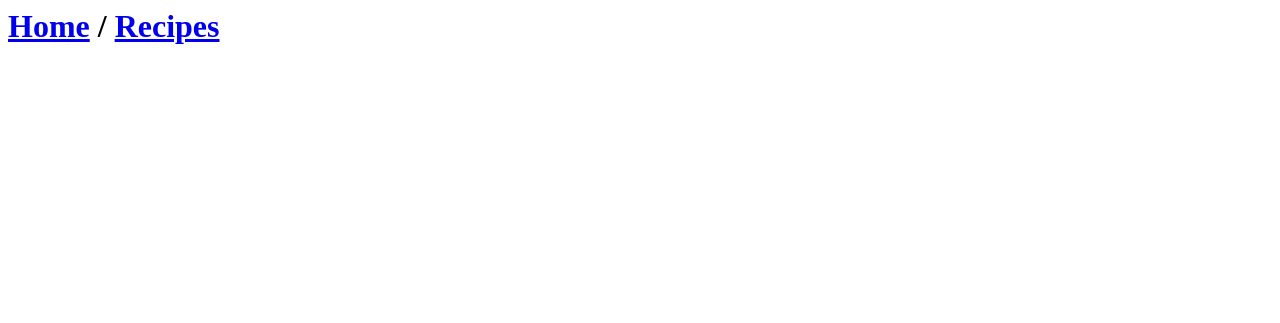
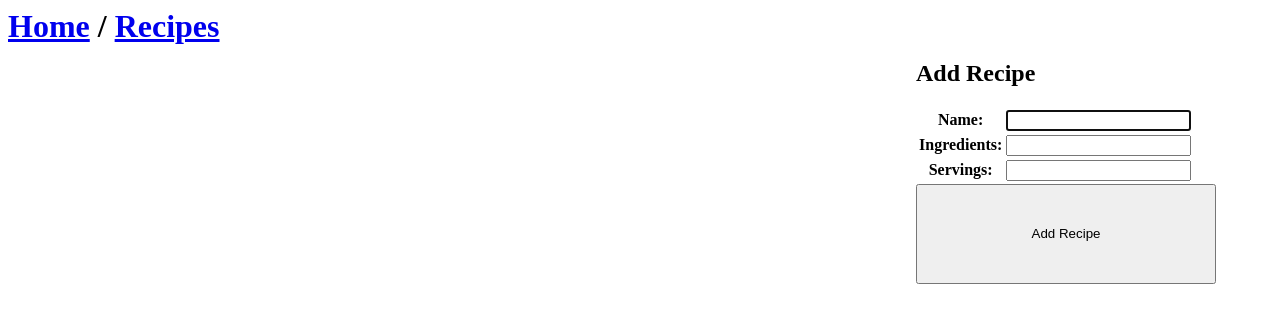
Before and after one commit to vregazzi/food-inventory, a Django app: page /recipes/ in a window 1280 px wide. Shown: the top 323 px of the page. Run offline with Django 4.2, Linux system fonts and the light colour scheme; data that the repository does not hold is empty.

Commit message:
finish recipe pages functionality/layout

```diff
--- a/food_inventory/forms.py
+++ b/food_inventory/forms.py
@@ -68,3 +68,30 @@ class AddIngredientForm(forms.Form):
             attrs={'size': 50}
             )
         )
+
+
+class AddRecipeForm(forms.Form):
+    name = forms.CharField(
+        required=True,
+        widget=forms.TextInput(
+            attrs={
+                'size': 20,
+                'autofocus': True,
+                }
+            )
+        )
+    ingredients = forms.CharField(
+        required=True,
+        widget=forms.TextInput(
+            attrs={
+                'size': 20,
+                'autofocus': True,
+                }
+            )
+        )
+    servings = forms.IntegerField(
+        required=True,
+        widget=forms.NumberInput(
+            attrs={'size': 50}
+            )
+        )
--- a/food_inventory/templates/food/recipes.html
+++ b/food_inventory/templates/food/recipes.html
@@ -12,12 +12,27 @@
         <tr>
             <td><a href="{% url 'recipes' %}{{recipe.name}}">{{recipe.name}}</a>&emsp;&emsp;&emsp;&emsp;
             </td>
-            <td style="text-align: right;">
-                {{recipe.servings}}&emsp;
-            </td>
         </tr>
         {% endfor %}
     </table>
+    {% block content %}
+    <div class="form_style">
+        <h2>Add Recipe</h2>
+        <form method="post">
+            {% csrf_token %}
+            <table>{{ form.as_table }}</table>
+            <button style="height:100px;width:300px" type="newRecipe">Add Recipe</button>
+        </form>
+        <style type="text/css" media="screen">
+            .form_style {
+                position: absolute;
+                right: 5%;
+                top: 5%;
+            }
+        </style>
+        {% endblock %}
+    </div>
+
 </body>
 
 </html>
--- a/food_inventory/views.py
+++ b/food_inventory/views.py
@@ -1,7 +1,8 @@
 from django.http import HttpRequest, HttpResponse
 from django.shortcuts import redirect, render
 
-from food_inventory.forms import AddIngredientForm, EditIngredientForm
+from food_inventory.forms import (AddIngredientForm, AddRecipeForm,
+                                  EditIngredientForm)
 from food_inventory.models import Ingredient, Recipe
 
 
@@ -42,8 +43,18 @@ def shopping_list_view(request: HttpRequest) -> HttpResponse:
 
 
 def recipes_view(request: HttpRequest) -> HttpResponse:
-    recipes = Recipe.objects.all()
-    return render(request, 'food/recipes.html', {'recipes': recipes})
+    if request.method == "POST":
+        form = AddRecipeForm(request.POST)
+        Recipe.objects.create(
+            name=form.data["name"],
+            ingredients=form.data["ingredients"],
+            servings=form.data["servings"],
+            )
+        return redirect("recipes")
+    else:
+        form = AddRecipeForm()
+        recipes = Recipe.objects.all()
+        return render(request, 'food/recipes.html', {'recipes': recipes, "form": form})
 
 
 def ingredient_detail_view(request: HttpRequest, ingredient_id: str) -> HttpResponse:
@@ -75,4 +86,16 @@ def ingredient_detail_view(request: HttpRequest, ingredient_id: str) -> HttpResp
 
 def recipe_detail_view(request: HttpRequest, recipe_id: str) -> HttpResponse:
     recipe = Recipe.objects.get(name=recipe_id)
-    return render(request, 'food/recipe_detail.html', {'recipe': recipe})
+    if request.method == "POST":
+        if "delete" in request.POST:
+            recipe.delete()
+            return redirect("recipes")
+        elif "increment" in request.POST:
+            recipe.servings += 1
+            recipe.save()
+        elif "decrement" in request.POST:
+            recipe.servings -= 1
+            recipe.save()
+        return redirect("recipe_detail", recipe_id=recipe_id)
+    else:
+        return render(request, 'food/recipe_detail.html', {'recipe': recipe})
```
Also changed, not shown: food_inventory/templates/food/recipe_detail.html (+25 -21 lines).
